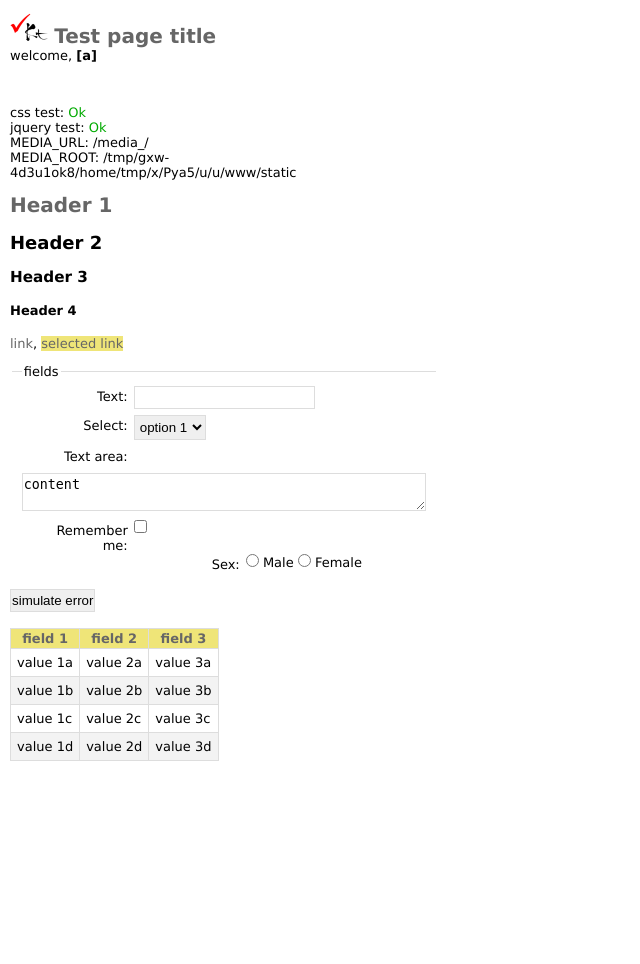
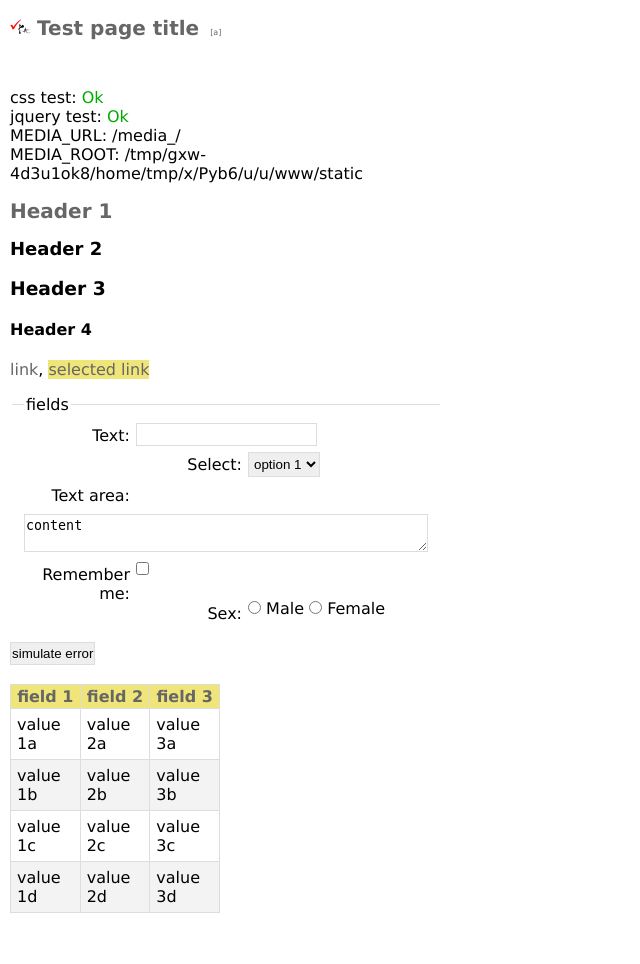
Before and after one commit to BobRupholdt/KissTodo, a Django app: page /todo/test_page in a window 1280 px wide. Shown: the whole page, without its empty margins (0-640 px from the left). Before the commit the page ends 761 px from the top, so only its background shows below. Run offline with Django 3.2, Linux system fonts and the light colour scheme; parts of the project's set-up code (start-up, migrations or seed data) failed here and were passed over.

Commit message:
layout fixes

```diff
--- a/static/css/main.css
+++ b/static/css/main.css
@@ -4,7 +4,7 @@
 
 body {
     font-family: "Lucida Grande","DejaVu Sans","Bitstream Vera Sans",Verdana,Arial,sans-serif;
-	font-size: 13px;
+	font-size: 16px;
     margin:10px;
 }
 
@@ -160,7 +160,7 @@ ul.todos li {
 }
 
 .small {
-    font-size: 6px;
+    font-size: 8px;
     color: #666;
 }
 
--- a/templates/todo/base_site.html
+++ b/templates/todo/base_site.html
@@ -42,10 +42,7 @@
                 <span class="no_background"><a class="nobg" href="{% url todo.views.board %}"><img src="{{MEDIA_URL}}img/logo.png" alt="logo" /></a></span>
                 <h1 style="display:inline">{% block content_title %}{% endblock %}</h1>
             </div>
-            {% block content_headline %}
-                <br/>
-                welcome, <strong>{% google_user %}{{ user_OFF }}</strong>
-            {% endblock %}
+            {% block content_headline %}<span class="small">{% google_user %}</span>{% endblock %}
         </p>
 
         <div class="message" style="height:16px;margin:2px;">
```
Also changed, not shown: templates/todo/board.html (+8 -7 lines), static/img/logo.png.
